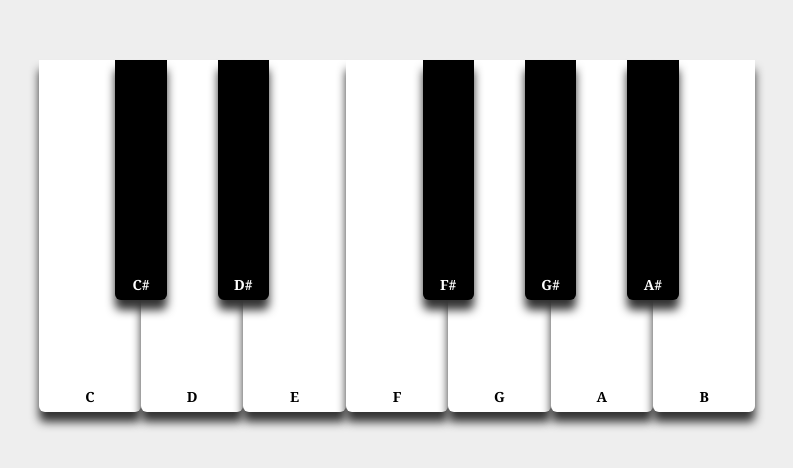
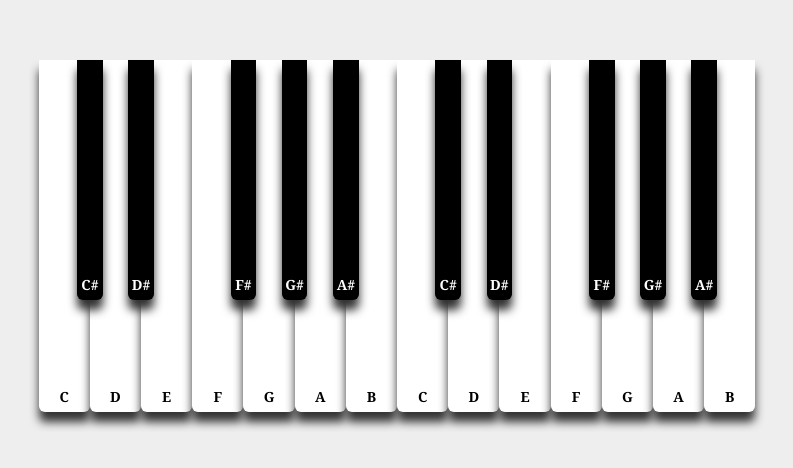
Before and after one commit to Ex-God/piano, a plain HTML site: page index.html in a window 1280 px wide. Shown: the part 164-632 px from the top of the page, without its empty margins (243-1036 px from the left). Drawn offline with Linux system fonts and the light colour scheme.

Commit message:
05.04.2021

```diff
--- a/scripts/app.js
+++ b/scripts/app.js
@@ -17,6 +17,8 @@ function playNote(event) {
     let key = event.target
     let note = document.getElementById(key.dataset.note)
 
+    note.currentTime = 0
+    note.playbackRate = 2
     note.play()
 
     if (key.classList.contains('piano-key_black')) {
--- a/scripts/model.js
+++ b/scripts/model.js
@@ -1,28 +1,52 @@
 export const piano = `
     <div class="piano page__piano">
-        <div class="piano-key piano__key piano-key_white" data-note="C">C</div>
-            <audio id="C" class="piano__sound" src="./audios/c1.mp3"></audio>
-        <div class="piano-key piano__key piano-key_black" data-note="C#">C#</div>
-            <audio id="C#" class="piano__sound" src="./audios/c1-diez.mp3"></audio>
-        <div class="piano-key piano__key piano-key_white" data-note="D">D</div>
-            <audio id="D" class="piano__sound" src="./audios/d1.mp3"></audio>
-        <div class="piano-key piano__key piano-key_black" data-note="D#">D#</div>
-            <audio id="D#" class="piano__sound" src="./audios/d1-diez.mp3"></audio>
-        <div class="piano-key piano__key piano-key_white" data-note="E">E</div>
-            <audio id="E" class="piano__sound" src="./audios/e1.mp3"></audio>
-        <div class="piano-key piano__key piano-key_white" data-note="F">F</div>
-            <audio id="F" class="piano__sound" src="./audios/f1.mp3"></audio>
-        <div class="piano-key piano__key piano-key_black" data-note="F#">F#</div>
-            <audio id="F#" class="piano__sound" src="./audios/f1-diez.mp3"></audio>
-        <div class="piano-key piano__key piano-key_white" data-note="G">G</div>
-            <audio id="G" class="piano__sound" src="./audios/g1.mp3"></audio>
-        <div class="piano-key piano__key piano-key_black" data-note="G#">G#</div>
-            <audio id="G#" class="piano__sound" src="./audios/g1-diez.mp3"></audio>
-        <div class="piano-key piano__key piano-key_white" data-note="A">A</div>
-            <audio id="A" class="piano__sound" src="./audios/a1.mp3"></audio>
-        <div class="piano-key piano__key piano-key_black" data-note="A#">A#</div>
-            <audio id="A#" class="piano__sound" src="./audios/a1-diez.mp3"></audio>
-        <div class="piano-key piano__key piano-key_white" data-note="B">B</div>
-            <audio id="B" class="piano__sound" src="./audios/b1.mp3"></audio>
+        <div class="piano-key piano__key piano-key_white" data-note="C1">C</div>
+        <audio id="C1" class="piano__sound" src="./audios/c1.mp3"></audio>
+        <div class="piano-key piano__key piano-key_black" data-note="C1#">C#</div>
+        <audio id="C1#" class="piano__sound" src="./audios/c1-diez.mp3"></audio>
+        <div class="piano-key piano__key piano-key_white" data-note="D1">D</div>
+        <audio id="D1" class="piano__sound" src="./audios/d1.mp3"></audio>
+        <div class="piano-key piano__key piano-key_black" data-note="D1#">D#</div>
+        <audio id="D1#" class="piano__sound" src="./audios/d1-diez.mp3"></audio>
+        <div class="piano-key piano__key piano-key_white" data-note="E1">E</div>
+        <audio id="E1" class="piano__sound" src="./audios/e1.mp3"></audio>
+        <div class="piano-key piano__key piano-key_white" data-note="F1">F</div>
+        <audio id="F1" class="piano__sound" src="./audios/f1.mp3"></audio>
+        <div class="piano-key piano__key piano-key_black" data-note="F1#">F#</div>
+        <audio id="F1#" class="piano__sound" src="./audios/f1-diez.mp3"></audio>
+        <div class="piano-key piano__key piano-key_white" data-note="G1">G</div>
+        <audio id="G1" class="piano__sound" src="./audios/g1.mp3"></audio>
+        <div class="piano-key piano__key piano-key_black" data-note="G1#">G#</div>
+        <audio id="G1#" class="piano__sound" src="./audios/g1-diez.mp3"></audio>
+        <div class="piano-key piano__key piano-key_white" data-note="A1">A</div>
+        <audio id="A1" class="piano__sound" src="./audios/a1.mp3"></audio>
+        <div class="piano-key piano__key piano-key_black" data-note="A1#">A#</div>
+        <audio id="A1#" class="piano__sound" src="./audios/a1-diez.mp3"></audio>
+        <div class="piano-key piano__key piano-key_white" data-note="B1">B</div>
+        <audio id="B1" class="piano__sound" src="./audios/b1.mp3"></audio>
+        <div class="piano-key piano__key piano-key_white" data-note="C2">C</div>
+        <audio id="C2" class="piano__sound" src="./audios/c2.mp3"></audio>
+        <div class="piano-key piano__key piano-key_black" data-note="C2#">C#</div>
+        <audio id="C2#" class="piano__sound" src="./audios/c2-diez.mp3"></audio>
+        <div class="piano-key piano__key piano-key_white" data-note="D2">D</div>
+        <audio id="D2" class="piano__sound" src="./audios/d2.mp3"></audio>
+        <div class="piano-key piano__key piano-key_black" data-note="D2#">D#</div>
+        <audio id="D2#" class="piano__sound" src="./audios/d2-diez.mp3"></audio>
+        <div class="piano-key piano__key piano-key_white" data-note="E2">E</div>
+        <audio id="E2" class="piano__sound" src="./audios/e2.mp3"></audio>
+        <div class="piano-key piano__key piano-key_white" data-note="F2">F</div>
+        <audio id="F2" class="piano__sound" src="./audios/f2.mp3"></audio>
+        <div class="piano-key piano__key piano-key_black" data-note="F2#">F#</div>
+        <audio id="F2#" class="piano__sound" src="./audios/f2-diez.mp3"></audio>
+        <div class="piano-key piano__key piano-key_white" data-note="G2">G</div>
+        <audio id="G2" class="piano__sound" src="./audios/g2.mp3"></audio>
+        <div class="piano-key piano__key piano-key_black" data-note="G2#">G#</div>
+        <audio id="G2#" class="piano__sound" src="./audios/g2-diez.mp3"></audio>
+        <div class="piano-key piano__key piano-key_white" data-note="A2">A</div>
+        <audio id="A2" class="piano__sound" src="./audios/a2.mp3"></audio>
+        <div class="piano-key piano__key piano-key_black" data-note="A2#">A#</div>
+        <audio id="A2#" class="piano__sound" src="./audios/a2-diez.mp3"></audio>
+        <div class="piano-key piano__key piano-key_white" data-note="B2">B</div>
+        <audio id="B2" class="piano__sound" src="./audios/b2.mp3"></audio>
     </div>
 `
--- a/styles/piano.css
+++ b/styles/piano.css
@@ -18,16 +18,16 @@
 .piano-key_white {
     background-color: #ffffff;
     height: 44vh;
-    width: 8vw;
+    width: 4vw;
 }
 
 .piano-key_black {
     color: #ffffff;
     background-color: #000000;
     height: 30vh;
-    width: 4vw;
-    margin-left: -2vw;
-    margin-right: -2vw;
+    width: 2vw;
+    margin-left: -1vw;
+    margin-right: -1vw;
     z-index: 1;
 }
 
```
Also changed, not shown: 12 other files.
